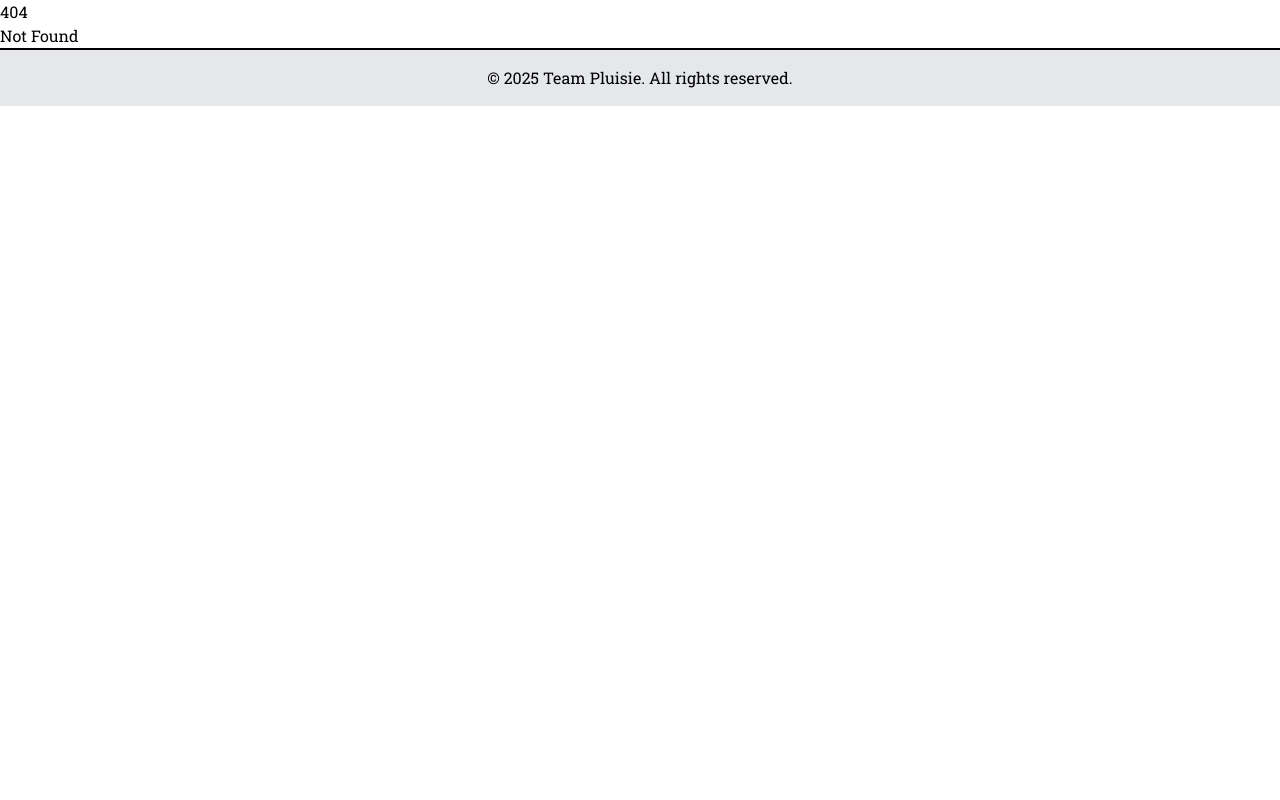
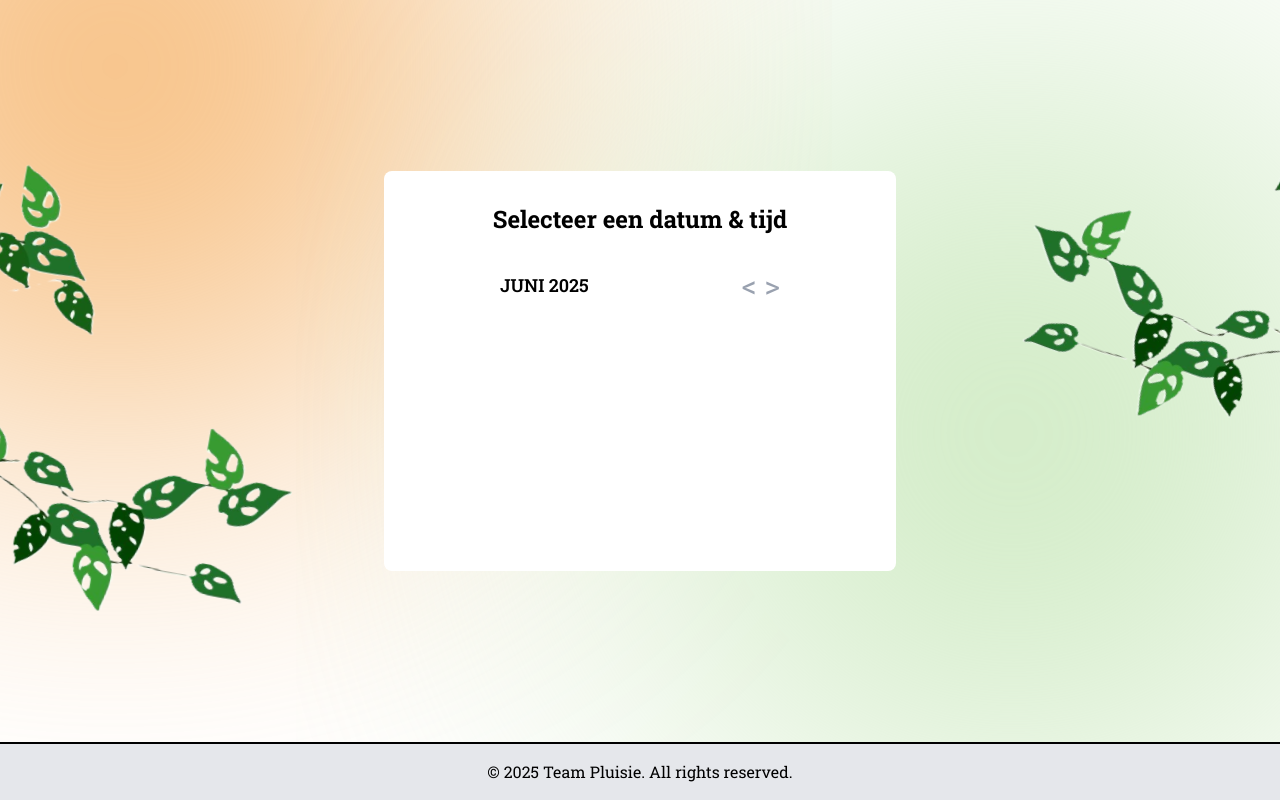
Before and after one commit to sempruijs/pluisie, a SvelteKit app in the folder frontend/: page /selectcafe/calendar in a window 1280 px wide. Before the commit this address had no page. Built offline with nearby package versions, Linux system fonts and the light colour scheme.

Commit message:
add month cycler

```diff
--- a/frontend/src/app.css
+++ b/frontend/src/app.css
@@ -163,3 +163,12 @@ body {
     transform: scale(1.3);
     transition: 0.3s ease-in-out;
 }
+
+.arrowhover {
+    transition: 0.3s ease-in-out;
+}
+
+.arrowhover:hover {
+    transition: 0.3s ease-in-out;
+    transform: scale(1.4);
+}
--- a/frontend/src/lib/components/Button.svelte
+++ b/frontend/src/lib/components/Button.svelte
@@ -1,28 +1,34 @@
 <script lang="ts">
-    import { createEventDispatcher } from "svelte";
+  import { createEventDispatcher } from "svelte";
+  const dispatch = createEventDispatcher()
 
-    export let color: string = "green";
-    export let padding: string = "default";
-    export let width: string = "auto";
-    export let className: string = "";
-
-    const dispatch = createEventDispatcher();
+    let { color, padding, width, class: className }: {color?: string, padding?: string, width?: string, class?: string} = $props();
 
     let color_style = "btn-green";
     let padding_style = "p-3 px-7.5";
     let width_style = "w-auto";
 
-    if (color === "orange") color_style = "btn-orange";
-    if (color === "red") color_style = "btn-red";
-    if (color === "yellow") color_style = "btn-yellow";
+    if (color === "orange") {
+        color_style = "btn-orange"
+    }
 
-    if (padding === "lg") padding_style = "px-10 py-5";
-    if (width === "max") width_style = "w-full";
-  </script>
+    if (color === 'red'){
+        color_style = 'btn-red'
+    }
 
-  <button
-    on:click={(e) => dispatch("click", e)}
-    class="{color_style} {width_style} max-h-6 {padding_style} border shadow-xl shadow-gray-300 rounded-lg flex items-center justify-center text-center hoverbutton {className}"
-  >
-    <slot />
-  </button>
+    if (color === 'yellow'){
+        color_style = 'btn-yellow'
+    }
+
+    if (padding == "lg") {
+        padding_style = "px-10 py-5"
+    }
+
+    if (width == "max") {
+        width_style = 'w-full'
+    }
+</script>
+
+<button onclick={(e) => dispatch("click", e)} class="{color_style} {width_style} max-h-6 {padding_style} border shadow-xl shadow-gray-300 rounded-lg flex items-center justify-center text-center hoverbutton {className || ''}">
+    <slot/>
+</button>
--- /dev/null
+++ b/frontend/src/lib/components/Calendar.svelte
@@ -0,0 +1,8 @@
+<script>
+	import Month from './Month.svelte';
+</script>
+
+<div class="w-full h-100 max-w-lg bg-white rounded rounded-lg">
+    <h1 class=" p-8 text-center font-bold text-2xl">Selecteer een datum & tijd</h1>
+    <Month />
+</div>
--- /dev/null
+++ b/frontend/src/lib/components/Month.svelte
@@ -0,0 +1,35 @@
+<script lang="ts">
+  import { number } from "effect/Equivalence";
+
+    const monthNames: string[] = [
+        'Januari', 'Februari', 'Maart', 'April', 'Mei', 'Juni', 'July', 'Augustus', 'September', 'Oktober', 'November', 'December'
+    ];
+
+    let currentDate: Date = new Date();
+
+    function prevMonth(): void {
+        currentDate.setMonth(currentDate.getMonth() -1);
+        currentDate = new Date(currentDate);
+    }
+
+    function nextMonth(): void {
+        currentDate.setMonth(currentDate.getMonth() + 1);
+        currentDate = new Date(currentDate);
+    }
+
+    $: currentMonth = monthNames[currentDate.getMonth()];
+    $: currentYear = currentDate.getFullYear();
+</script>
+<div class="flex justify-center">
+    <div class="flex items-center justify-between w-70 rounded">
+        <span class="font-semibold text-lg">{currentMonth.toUpperCase()} {currentYear}</span>
+        <div class="flex space-x-2">
+            <button on:click={prevMonth} class="text-gray-400 text-3xl hover:text-black arrowhover">
+                &lt;
+            </button>
+            <button on:click={nextMonth} class="text-gray-400 text-3xl hover:text-black arrowhover">
+                &gt;
+            </button>
+        </div>
+    </div>
+</div>
--- /dev/null
+++ b/frontend/src/routes/selectcafe/calendar/+page.svelte
@@ -0,0 +1,7 @@
+<script>
+  import Calender from "$lib/components/Calendar.svelte";
+
+</script>
+<main class="flex-1 flex items-center justify-center bg-gradient-plant">
+    <Calender />
+</main>
```
